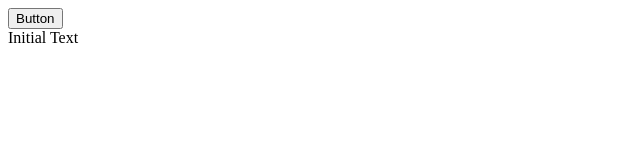
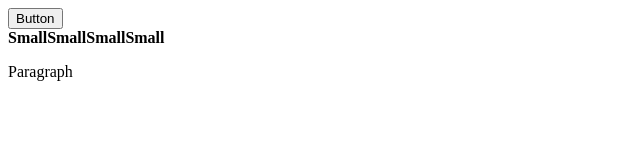
Before and after one commit to moniruzzamansaikat/monijs, a website built with Vite: page index.html in a window 1280 px wide. Both pictures are taken after a click on the button "Button". Shown: the whole page, without its empty margins (0-640 px from the left). Built offline with nearby package versions, Linux system fonts and the light colour scheme.

Commit message:
added add()

```diff
--- a/index.html
+++ b/index.html
@@ -16,7 +16,7 @@
 <body>
   <button>Button</button>
 
-  <div id="myDiv" data-name="my div">Initial Text</div>
+  <div id="myDiv"></div>
 
   <script type="module" src="./src/main.js"></script>
 </body>
--- a/src/core/dom.js
+++ b/src/core/dom.js
@@ -51,6 +51,39 @@ export default {
 
       return this;
     }
+  },
+
+  add: function (content, times) {
+    if (typeof content === 'string') {
+      if (content.includes('<')) {
+        times = times || 1;
+        const fragment = document.createDocumentFragment();
+
+        for (let i = 0; i < times; i++) {
+          const tempDiv = document.createElement('div');
+          tempDiv.innerHTML = content;
+
+          while (tempDiv.firstChild) {
+            fragment.appendChild(tempDiv.firstChild);
+          }
+        }
+
+        this.each(function (el) {
+          el.appendChild(fragment.cloneNode(true));
+        });
+      } else {
+        times = times || 1;
+
+        this.each(function (el) {
+          for (let i = 0; i < times; i++) {
+            const newElement = document.createElement(content);
+            el.appendChild(newElement);
+          }
+        });
+      }
+    }
+
+    return this;
   }
 
 };
--- a/src/main.js
+++ b/src/main.js
@@ -2,9 +2,8 @@ import './core/moni';
 
 moni.loaded(() => {
   moni('button').on('click', function() {
-    const name = moni('div').data('name');
-
-    console.log(name);
+    moni('div').add('<strong>Small</strong>', 4);
+    moni('div').add('<p>Paragraph</p>');
   });
 
 });
```
Also changed, not shown: README.md.
